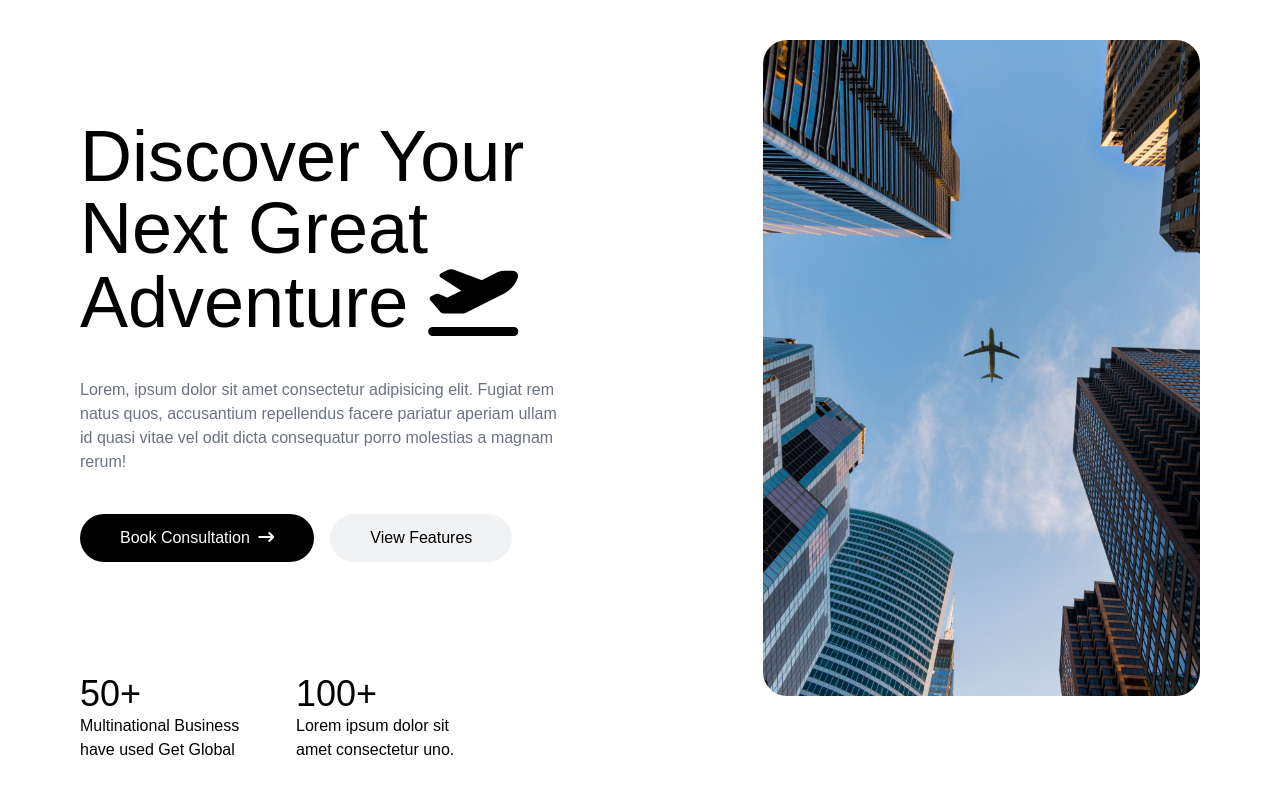
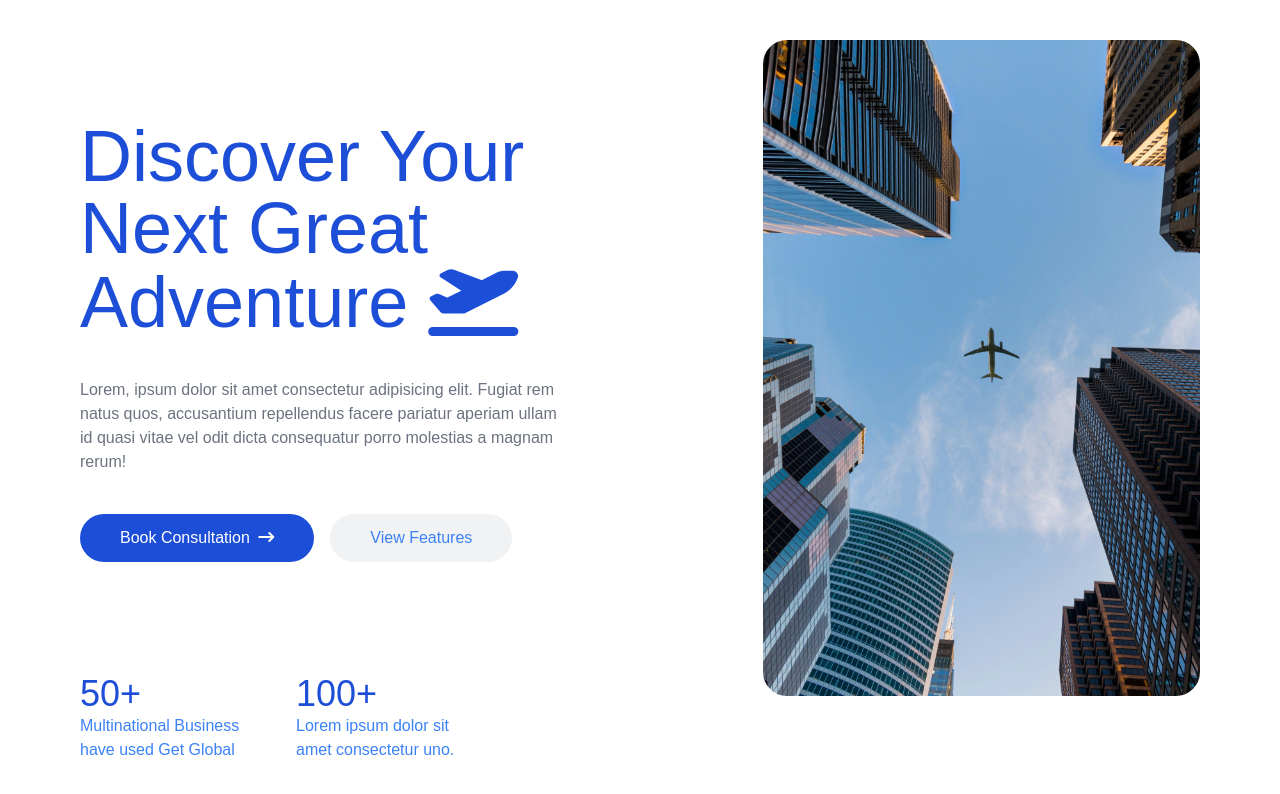
Before and after one commit to Uti-Favour/Get-Global, a Next.js app: page / in a window 1280 px wide. Shown: the top 794 px of the page. Built offline with nearby package versions, Linux system fonts and the light colour scheme.

Commit message:
#Blue review 2

```diff
--- a/src/components/Hero.tsx
+++ b/src/components/Hero.tsx
@@ -10,23 +10,23 @@ const Hero = () => {
     <div className='lg:flex lg:mx-20 mx-5 mt-10'>
         <div className='mt-20'>
           <div className='space-y-10'>
-          <h1 className='text-black lg:text-7xl text-4xl font-medium lg:max-w-[80%]'>Discover Your Next Great Adventure <i className="fa-solid fa-plane-departure"></i></h1>
+          <h1 className='text-blue-700 lg:text-7xl text-4xl font-medium lg:max-w-[80%]'>Discover Your Next Great Adventure <i className="fa-solid fa-plane-departure"></i></h1>
             <p className='text-gray-500 lg:max-w-[70%]'>Lorem, ipsum dolor sit amet consectetur adipisicing elit. Fugiat rem natus quos, accusantium repellendus facere pariatur aperiam ullam id quasi vitae vel odit dicta consequatur porro molestias a magnam rerum!</p>
             <div className='text-black space-x-4 text-center lg:flex-row flex-col flex'>
-                <Link href={'google.com'} className='py-3 px-10 bg-black text-white rounded-3xl'>Book Consultation <i className="fa-solid fa-arrow-right-long ml-1"></i>
+                <Link href={'google.com'} className='py-3 px-10 bg-blue-700 text-white rounded-3xl'>Book Consultation <i className="fa-solid fa-arrow-right-long ml-1"></i>
 
                 </Link>
-                <Link href={'google.com'} className='py-3 px-10 bg-[#F1F2F4] text-black rounded-3xl lg:block hidden'>View Features</Link>
+                <Link href={'google.com'} className='py-3 px-10 bg-[#F1F2F4] text-blue-500 rounded-3xl lg:block hidden'>View Features</Link>
             </div>
           </div>
-            <div className='flex space-x-6 text-black lg:mt-28 mt-20'>
+            <div className='flex space-x-6 text-blue-700 lg:mt-28 mt-20'>
                 <div>
                     <h2 className='font-medium text-4xl'>50+</h2>
-                    <p className='text-black max-w-48'>Multinational Business have used Get Global</p>
+                    <p className='text-blue-500 max-w-48'>Multinational Business have used Get Global</p>
                 </div>
                 <div>
                     <h2 className='font-medium text-4xl'>100+</h2>
-                    <p className='text-black max-w-48'>Lorem ipsum dolor sit amet consectetur uno.</p>
+                    <p className='text-blue-500 max-w-48'>Lorem ipsum dolor sit amet consectetur uno.</p>
                 </div>
             </div>
         </div>
```
